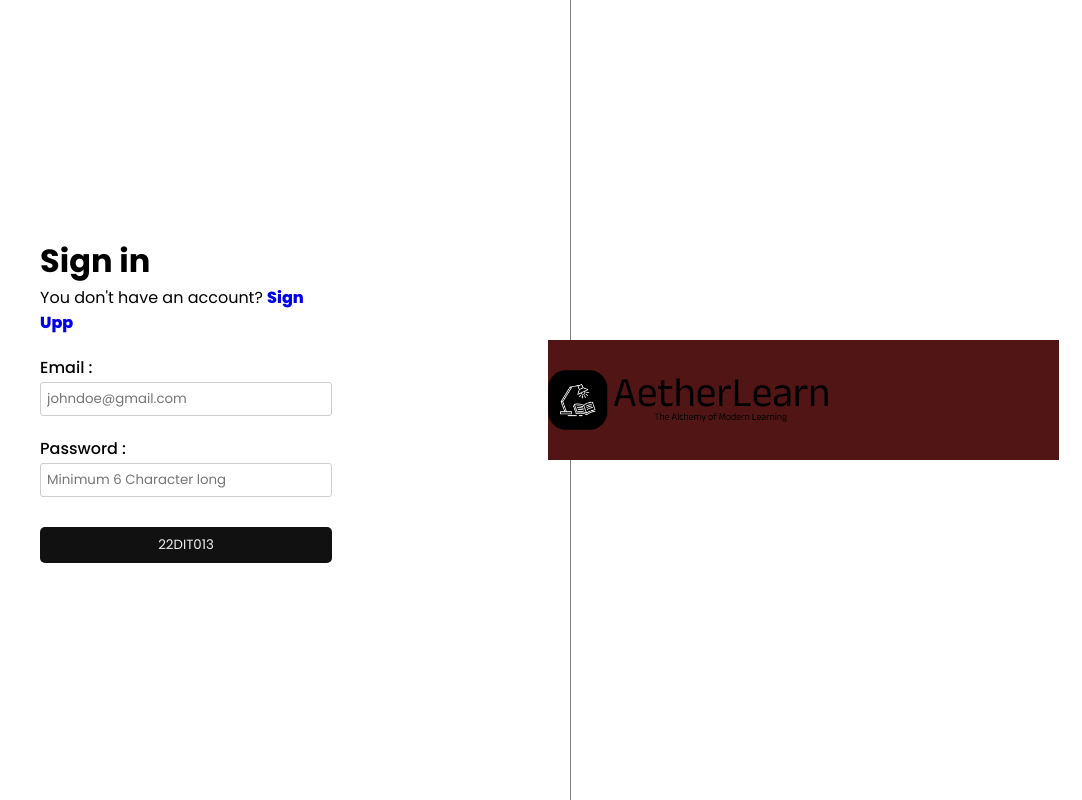
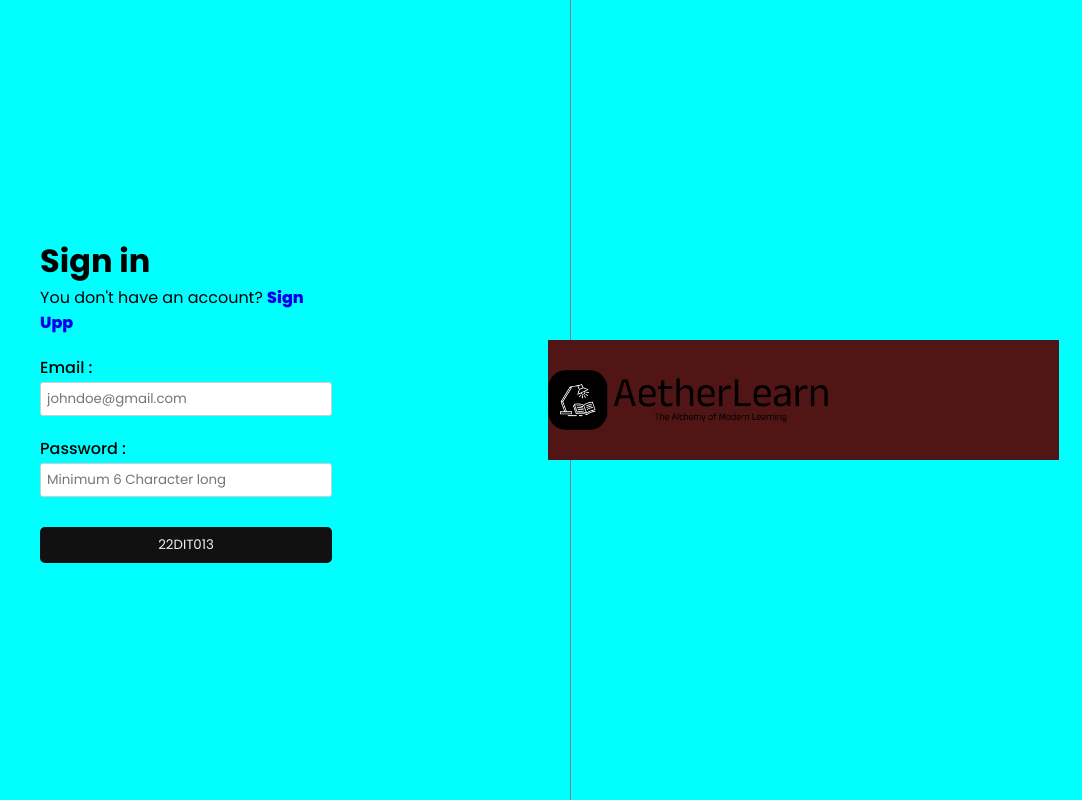
Before and after one commit to Haridungrani/Aetherlearn_frontend, a React (Vite) app: page / in a window 1280 px wide. Shown: the whole page, without its empty margins (198-1280 px from the left). Built offline with nearby package versions, Linux system fonts and the light colour scheme.

Commit message:
color change

```diff
--- a/src/Pages/Login/Login.module.css
+++ b/src/Pages/Login/Login.module.css
@@ -2,6 +2,7 @@
     height: 100vh;
     width: 100vw;
     display: flex;
+    background-color: aqua;
 }
 
 .formContainer {
```
